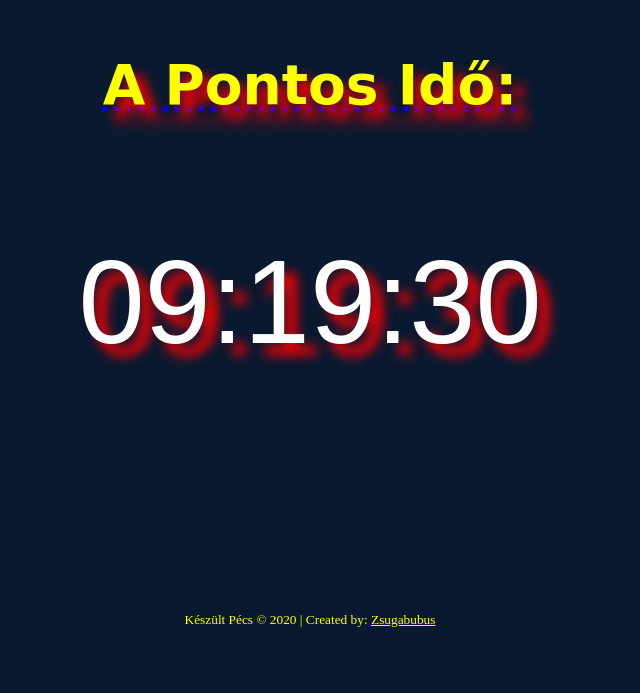
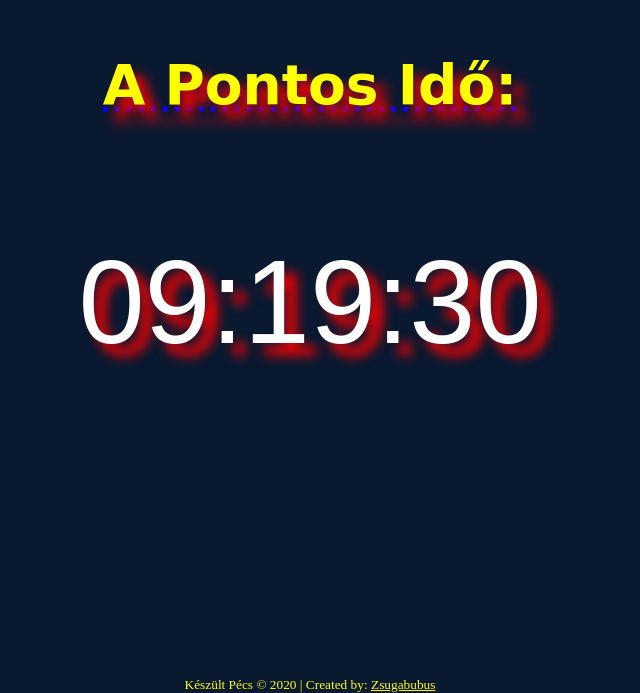
Before and after one commit to bukfa-web/Szinora, a plain HTML site: page index.html in a window 1280 px wide. Shown: the part 107-800 px from the top of the page, without its empty margins (330-970 px from the left). Drawn offline with Linux system fonts and the light colour scheme; a web font is replaced by a local one.

Commit message:
Add files via upload

```diff
--- a/index.html
+++ b/index.html
@@ -3,7 +3,7 @@
 Created using JS Bin
 http://jsbin.com
 
-Copyright (c) 2020 by bukfa-web (http://jsbin.com/pilurab/26/edit)
+Copyright (c) 2020 by bukfa-web (http://jsbin.com/pilurab/32/edit)
 
 Released under the MIT license: http://jsbin.mit-license.org
 -->
@@ -49,11 +49,12 @@ h1 {
 
 #footer-wrapper {
 
-  margin-top: 640px;
+  position: fixed;
+  left: 0;
+  bottom: 0;
+  width: 100%;
+  color: yellow;
   text-align: center;
-  position: relative;
-  top: -125%;
-  color: yellow;
 
 }
 
```
